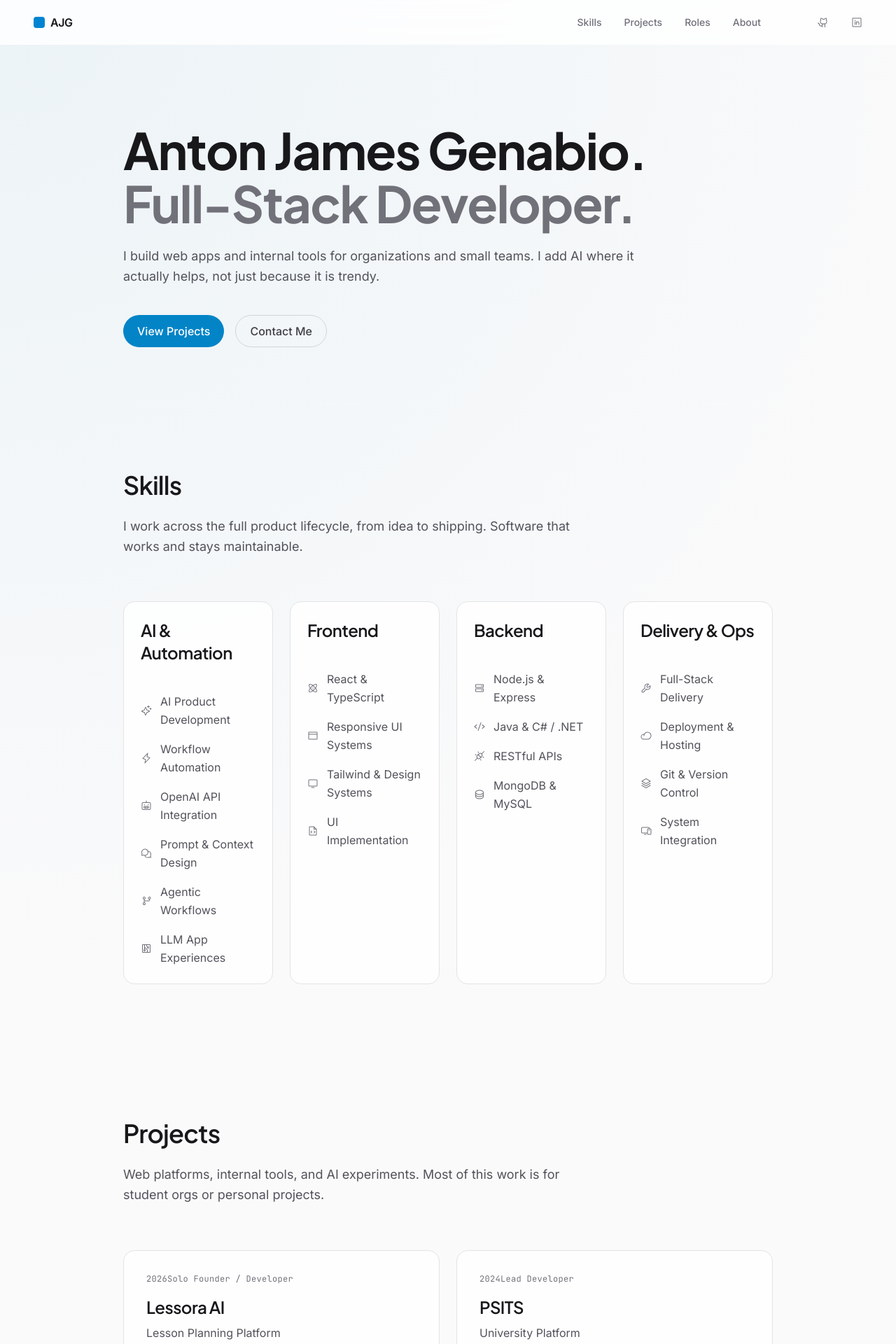
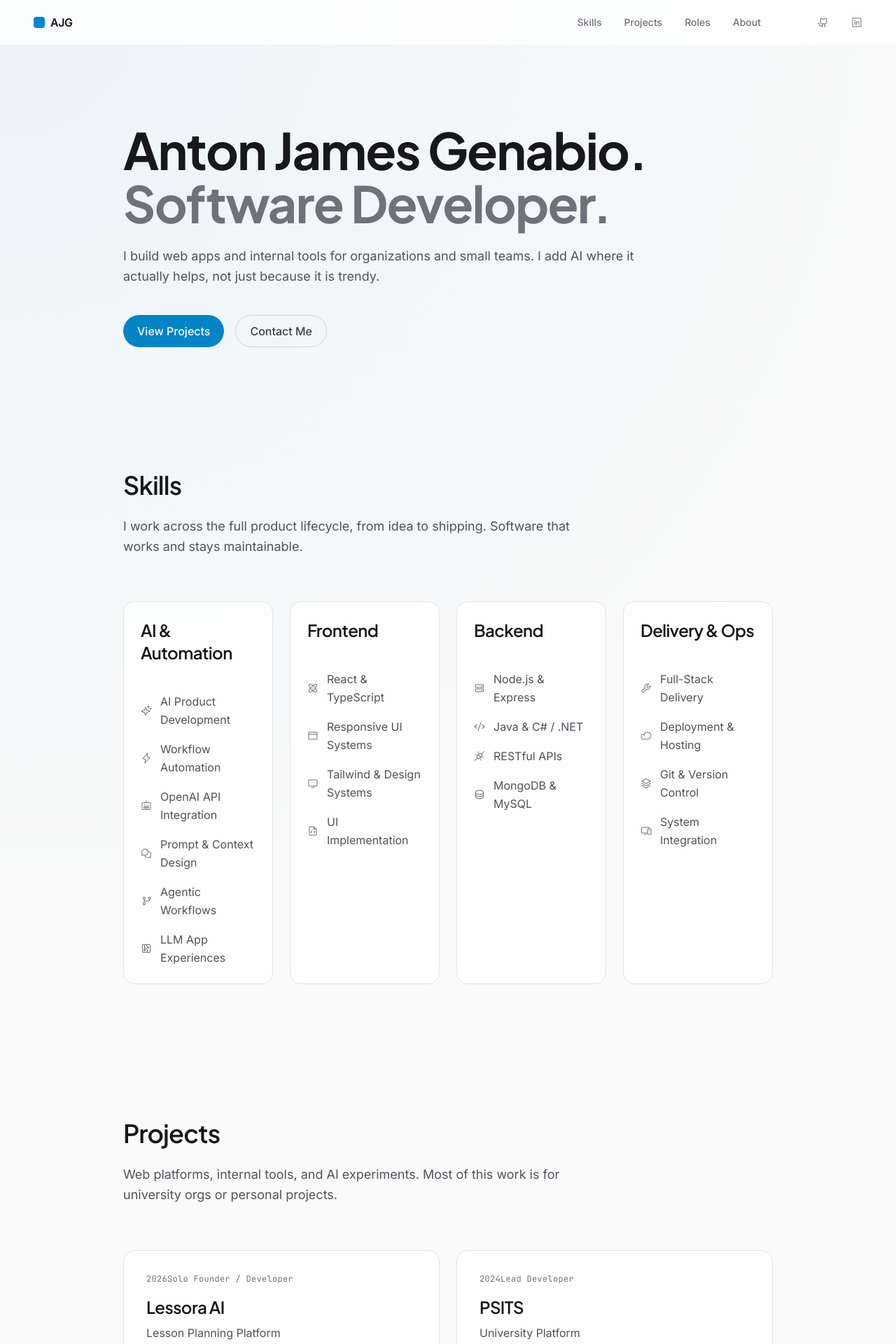
Before and after one commit to Javabutdif/Portfolio-Archiona, a React (Vite) app: page / in a window 1280 px wide. Shown: the top 1920 px of the page at 70% size. Built offline with nearby package versions, Linux system fonts and the light colour scheme.

Commit message:
Update developer title and project timeline

```diff
--- a/src/App.jsx
+++ b/src/App.jsx
@@ -219,7 +219,7 @@ export default function App() {
               className="heading-display mb-6"
             >
               Anton James Genabio. <br />
-              <span className="text-slate-500 light:text-zinc-500">Full-Stack Developer.</span>
+              <span className="text-slate-500 light:text-zinc-500">Software Developer.</span>
             </motion.h1>
 
             <motion.p
@@ -261,7 +261,7 @@ export default function App() {
             <h2 className="heading-section">Projects</h2>
             <p className="text-body">
               Web platforms, internal tools, and AI experiments. Most of this
-              work is for student orgs or personal projects.
+              work is for university orgs or personal projects.
             </p>
           </div>
 
@@ -363,7 +363,7 @@ export default function App() {
                   </p>
                 </div>
                 <span className="text-meta whitespace-nowrap">
-                  2024 - Present
+                  2024 - 2025
                 </span>
               </div>
               <p className="text-body-sm">
```
